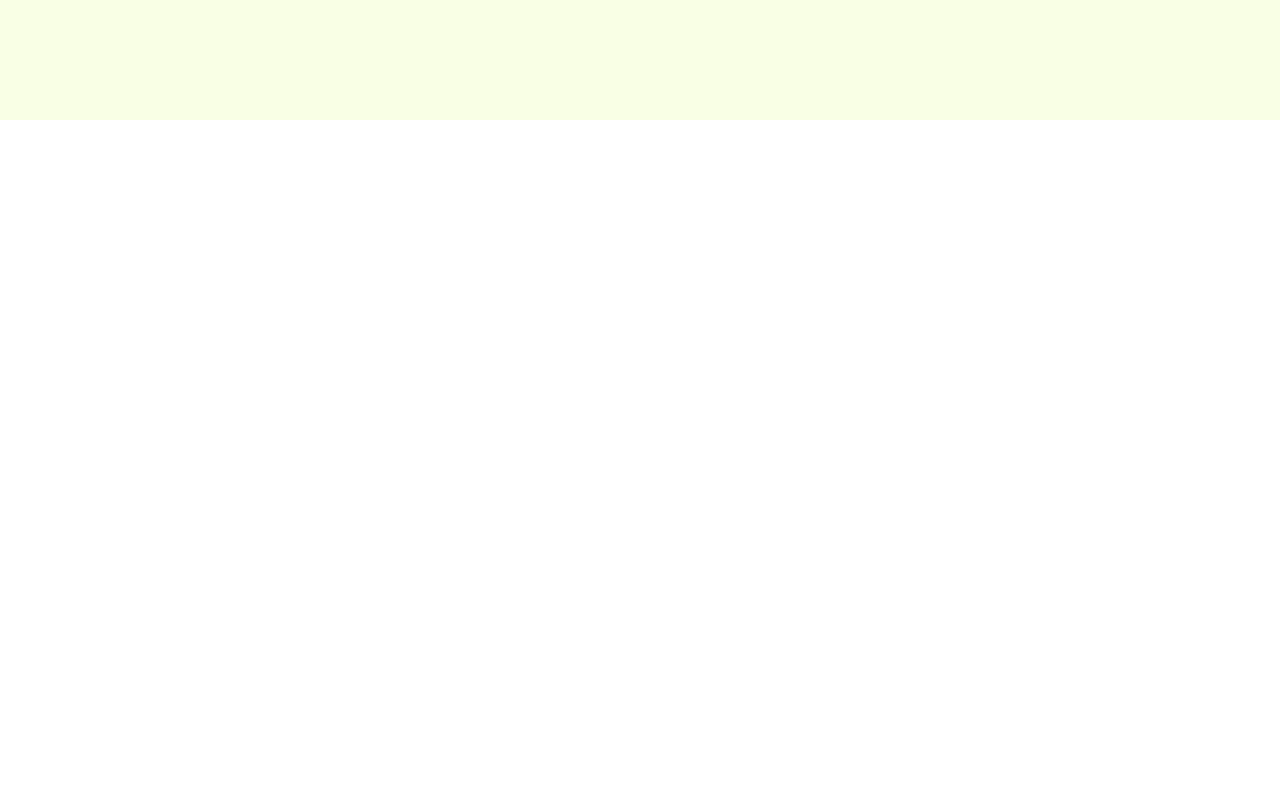
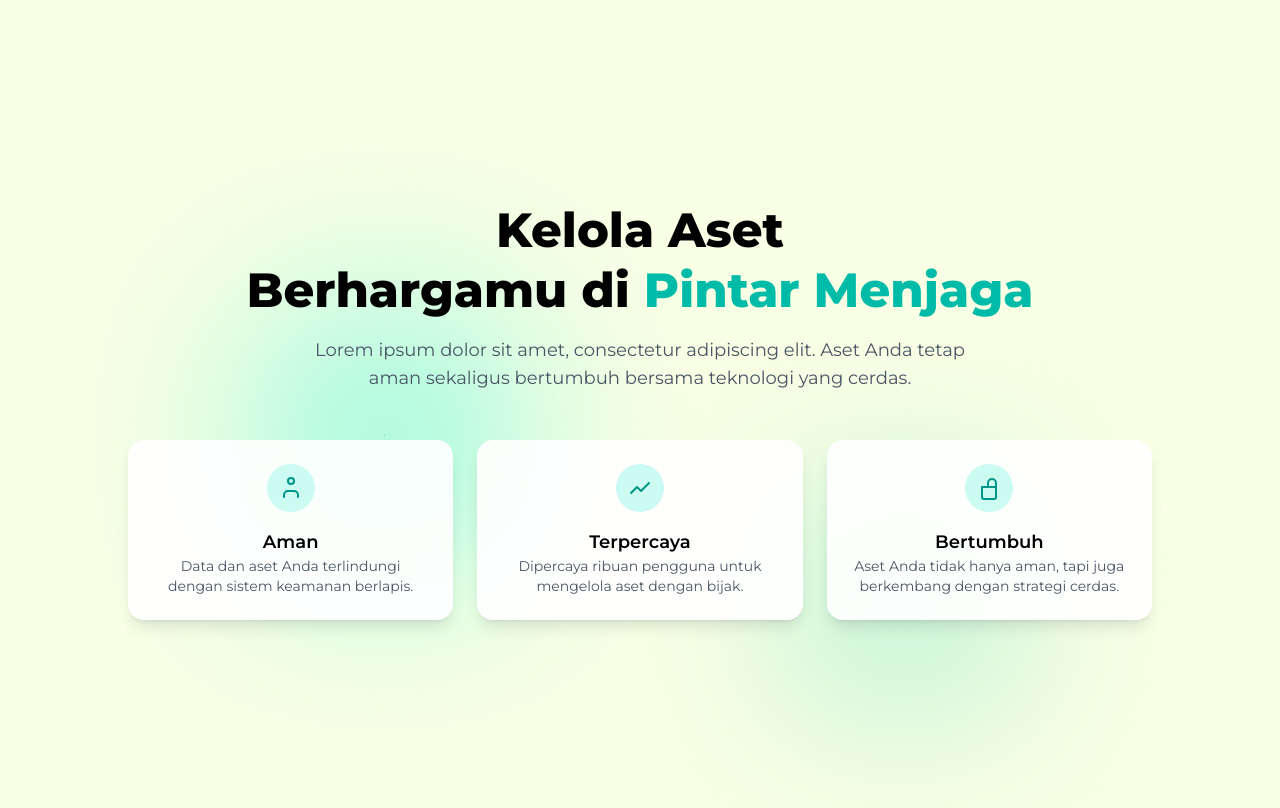
Before and after one commit to AlvaJufinto/Hology, a React (Vite) app: page / in a window 1280 px wide. Shown: the part 680-1488 px from the top of the page. Before the commit the page ends 800 px from the top, so only its background shows below. Built offline with nearby package versions, Linux system fonts and the light colour scheme; no server answers.

Commit message:
feat: second section

```diff
--- a/src/pages/Home.jsx
+++ b/src/pages/Home.jsx
@@ -4,8 +4,97 @@ import Hero from "../components/Hero";
 
 export default function Home() {
 	return (
-		<div className="bg-[url('./assets/bg/bg-1.png')]  bg-cover bg-no-repeat bg-center">
-			<Hero />
-		</div>
+		<>
+			<div className="bg-[url('./assets/bg/bg-1.png')] bg-cover bg-no-repeat bg-center">
+				<Hero />
+			</div>
+			<div className="bg-[url('./assets/bg/bg-2.png')] bg-cover bg-no-repeat bg-center">
+				<div className="max-w-screen-2xl mx-auto flex flex-col items-center text-center px-4 md:px-6 min-h-screen py-20">
+					{/* Title + Subtitle */}
+					<h1 className="text-4xl md:text-5xl font-extrabold leading-tight mb-4">
+						Kelola Aset <br />
+						Berhargamu di <span className="text-teal-500">Pintar Menjaga</span>
+					</h1>
+					<p className="text-gray-600 text-base md:text-lg max-w-2xl mb-12">
+						Lorem ipsum dolor sit amet, consectetur adipiscing elit. Aset Anda
+						tetap aman sekaligus bertumbuh bersama teknologi yang cerdas.
+					</p>
+
+					{/* Cards */}
+					<div className="grid grid-cols-1 md:grid-cols-3 gap-6 w-full max-w-5xl">
+						<div className="bg-white/90 backdrop-blur-lg shadow-lg rounded-2xl p-6 flex flex-col items-center text-center hover:shadow-xl transition">
+							<div className="w-12 h-12 flex items-center justify-center bg-teal-100 text-teal-600 rounded-full mb-4">
+								{/* Icon Lucide */}
+								<svg
+									xmlns="http://www.w3.org/2000/svg"
+									className="w-6 h-6"
+									fill="none"
+									viewBox="0 0 24 24"
+									stroke="currentColor"
+								>
+									<path
+										strokeLinecap="round"
+										strokeLinejoin="round"
+										strokeWidth={2}
+										d="M12 8c-1.657 0-3-1.343-3-3S10.343 2 12 2s3 1.343 3 3-1.343 3-3 3zM19 21v-2a4 4 0 00-4-4H9a4 4 0 00-4 4v2"
+									/>
+								</svg>
+							</div>
+							<h3 className="font-semibold text-lg">Aman</h3>
+							<p className="text-gray-600 text-sm">
+								Data dan aset Anda terlindungi dengan sistem keamanan berlapis.
+							</p>
+						</div>
+
+						<div className="bg-white/90 backdrop-blur-lg shadow-lg rounded-2xl p-6 flex flex-col items-center text-center hover:shadow-xl transition">
+							<div className="w-12 h-12 flex items-center justify-center bg-teal-100 text-teal-600 rounded-full mb-4">
+								<svg
+									xmlns="http://www.w3.org/2000/svg"
+									className="w-6 h-6"
+									fill="none"
+									viewBox="0 0 24 24"
+									stroke="currentColor"
+								>
+									<path
+										strokeLinecap="round"
+										strokeLinejoin="round"
+										strokeWidth={2}
+										d="M3 17l6-6 4 4 8-8"
+									/>
+								</svg>
+							</div>
+							<h3 className="font-semibold text-lg">Terpercaya</h3>
+							<p className="text-gray-600 text-sm">
+								Dipercaya ribuan pengguna untuk mengelola aset dengan bijak.
+							</p>
+						</div>
+
+						<div className="bg-white/90 backdrop-blur-lg shadow-lg rounded-2xl p-6 flex flex-col items-center text-center hover:shadow-xl transition">
+							<div className="w-12 h-12 flex items-center justify-center bg-teal-100 text-teal-600 rounded-full mb-4">
+								<svg
+									xmlns="http://www.w3.org/2000/svg"
+									className="w-6 h-6"
+									fill="none"
+									viewBox="0 0 24 24"
+									stroke="currentColor"
+								>
+									<path
+										strokeLinecap="round"
+										strokeLinejoin="round"
+										strokeWidth={2}
+										d="M11 11V7a4 4 0 018 0v4m0 0v10a2 2 0 01-2 2H7a2 2 0 01-2-2V11h14z"
+									/>
+								</svg>
+							</div>
+							<h3 className="font-semibold text-lg">Bertumbuh</h3>
+							<p className="text-gray-600 text-sm">
+								Aset Anda tidak hanya aman, tapi juga berkembang dengan strategi
+								cerdas.
+							</p>
+						</div>
+					</div>
+				</div>
+			</div>
+		</>
 	);
 }
```
Also changed, not shown: src/assets/bg/bg-2.png.
